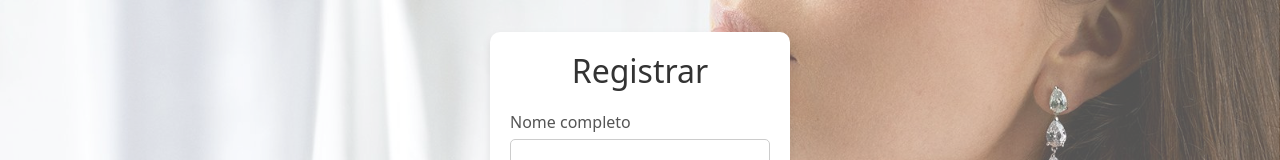
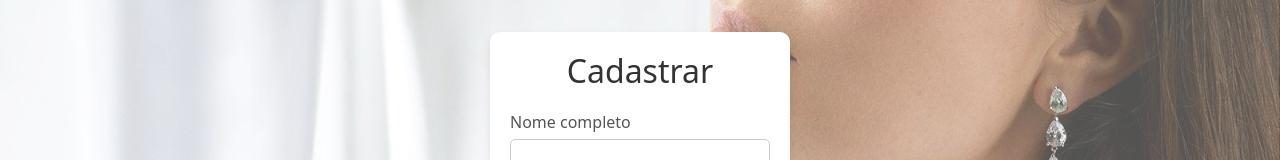
Before and after one commit to felipethecreator/furz-parfum-api-front, a Vue app: page /register in a window 1280 px wide. Shown: the top 160 px of the page. Built offline with nearby package versions, Linux system fonts and the light colour scheme.

Commit message:
style: acrescentando elementos e corrigindo o estilo da view registerpage

```diff
--- a/src/views/RegisterPage.vue
+++ b/src/views/RegisterPage.vue
@@ -3,7 +3,7 @@
 <template>
 <div class="login-container">
     <form class="login-form">
-        <h2>Registrar</h2>
+        <h2>Cadastrar</h2>
         <label for="username">Nome completo</label>
         <input type="text" id="username" name="username">
         <label for="displayname">Nome de exibição</label>
@@ -92,7 +92,6 @@
 
 .botao {
   padding-top: 3vh;
-
 }
 
 </style>
```
